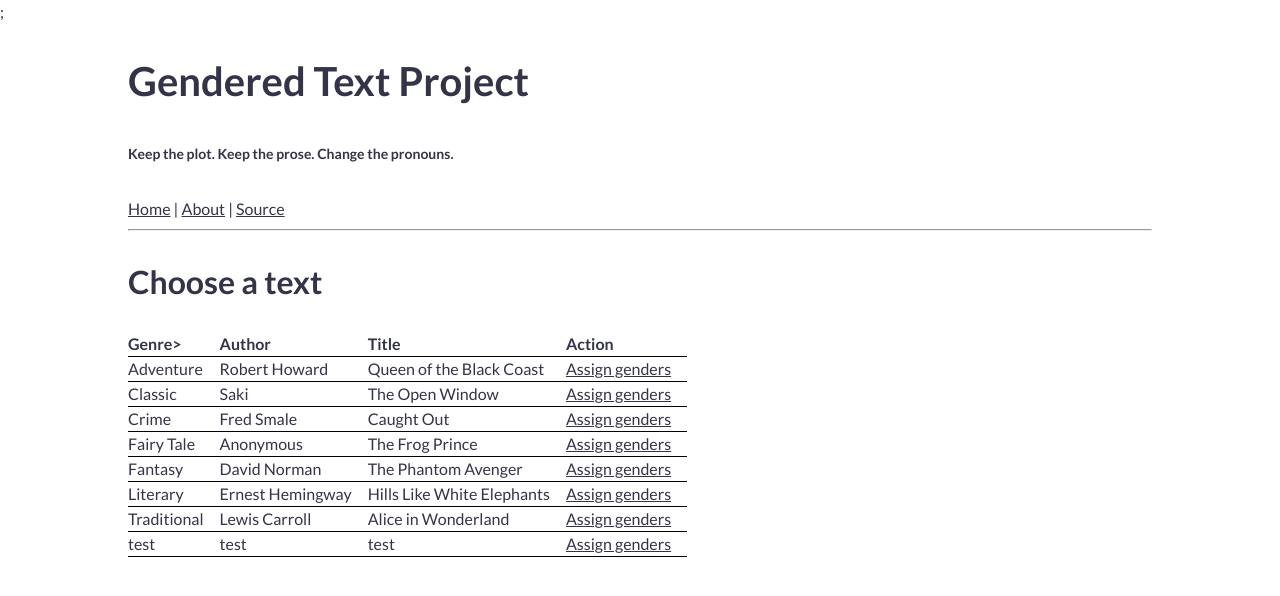
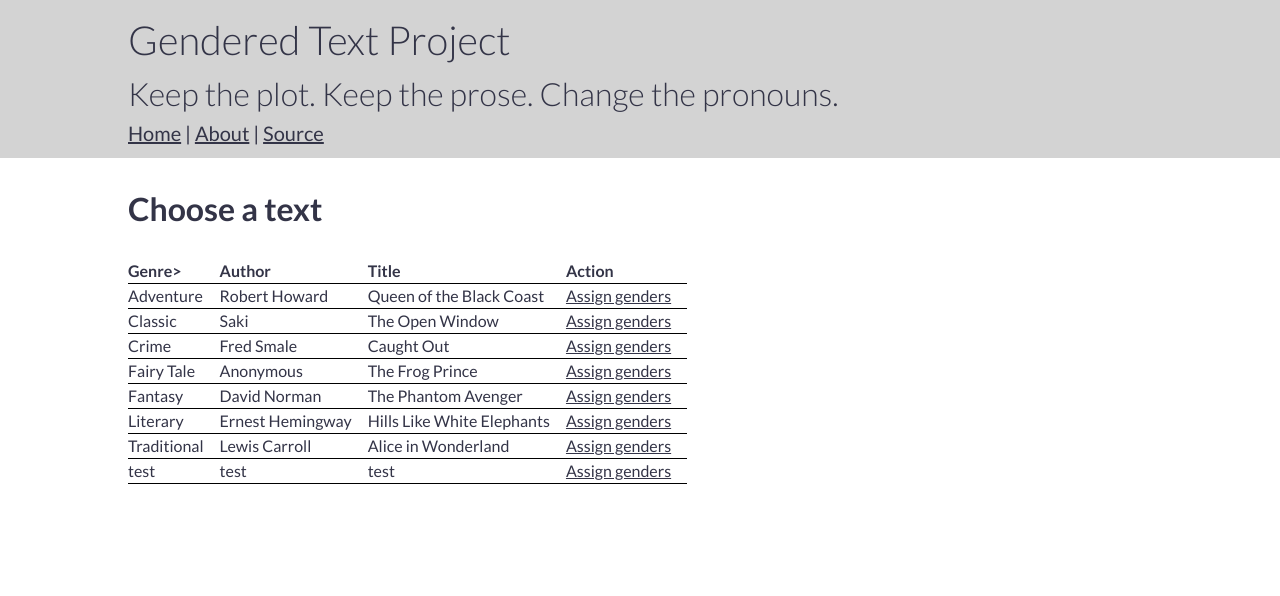
Before and after one commit to markfullmer/gendered_text, a PHP site: page / in a window 1280 px wide. Shown: the top 596 px of the page. Run offline with PHP 8.4, Linux system fonts and the light colour scheme.

Commit message:
Update styles

```diff
--- a/public_html/header.php
+++ b/public_html/header.php
@@ -11,13 +11,16 @@
   <meta property="og:site_name" content="Gendered Text Project" />
   <meta name="author" content="Mark Fullmer and Emily Parkhurst">
   <link rel="canonical" href="https://genderedtextproject.com/" />
-  <style><?php require 'style.css'; ?></style>;
+  <style><?php require 'style.css'; ?></style>
 </head>
 <body>
+    <nav>
+      <div class="container">
+        <h1>Gendered Text Project</h1>
+        <h2>Keep the plot. Keep the prose. Change the pronouns.</h2>
+        <a href="//<?php echo $_SERVER['SERVER_NAME']; ?>">Home</a> |
+        <a href="https://github.com/markfullmer/gendered_text#readme">About</a> |
+        <a href="https://github.com/markfullmer/gendered_text">Source</a>
+    <div>
+</nav>
   <div class="container">
-    <h1>Gendered Text Project</h1>
-    <h6>Keep the plot. Keep the prose. Change the pronouns.</h6>
-    <a href="//<?php echo $_SERVER['SERVER_NAME']; ?>">Home</a> |
-    <a href="https://github.com/markfullmer/gendered_text#readme">About</a> |
-    <a href="https://github.com/markfullmer/gendered_text">Source</a>
-    <hr />
--- a/public_html/style.css
+++ b/public_html/style.css
@@ -85,3 +85,14 @@ td {
 #table {
   overflow: auto;
 }
+nav h1, nav h2 {
+  font-weight: 100;
+  margin:0;
+  padding:0;
+}
+nav {
+  background-color: lightgray;
+  font-size: 1.25em;
+  line-height: 1em;
+  padding: 10px 0px;
+}
```
